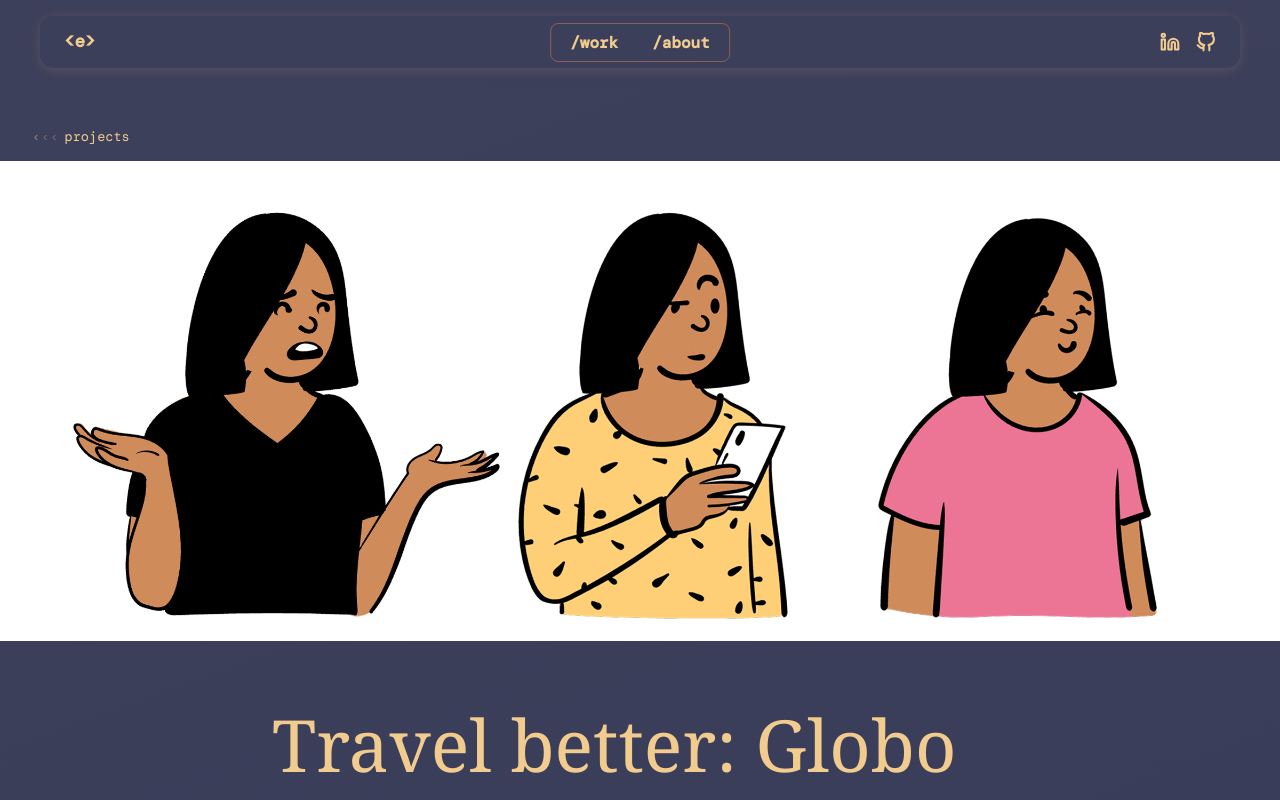
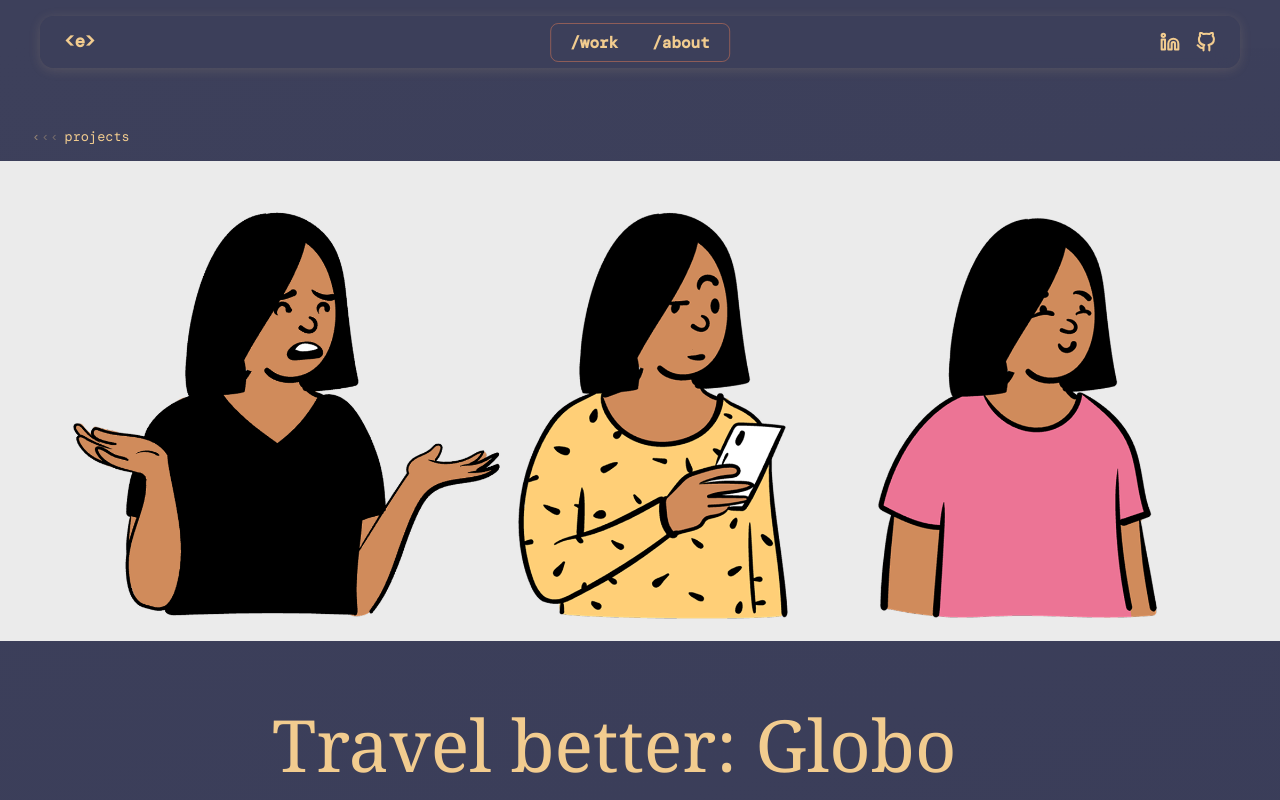
Before and after one commit to esztike/portfolio, a React (Vite) app: page /work/globo in a window 1280 px wide. Shown: the top 800 px of the page. Built offline with nearby package versions, Linux system fonts and the light colour scheme; a web font is replaced by a local one.

Commit message:
hero image fix GIK

```diff
--- a/src/pages/work/Globo.jsx
+++ b/src/pages/work/Globo.jsx
@@ -33,7 +33,7 @@
       <CaseStudyLayout
         title="Travel better: Globo"
         subtitle="Mapping the emotional weight of travel and designing for it"
-        heroImage="/case-studies/globo/hero.png"
+        heroImage="/case-studies/globo/hero2.png"
         tldr={tldr}
         otherProjects={[
           { title: "Shared language", path: "/work/shared-language" },
```
Also changed, not shown: public/case-studies/globo/hero2.png (added).
